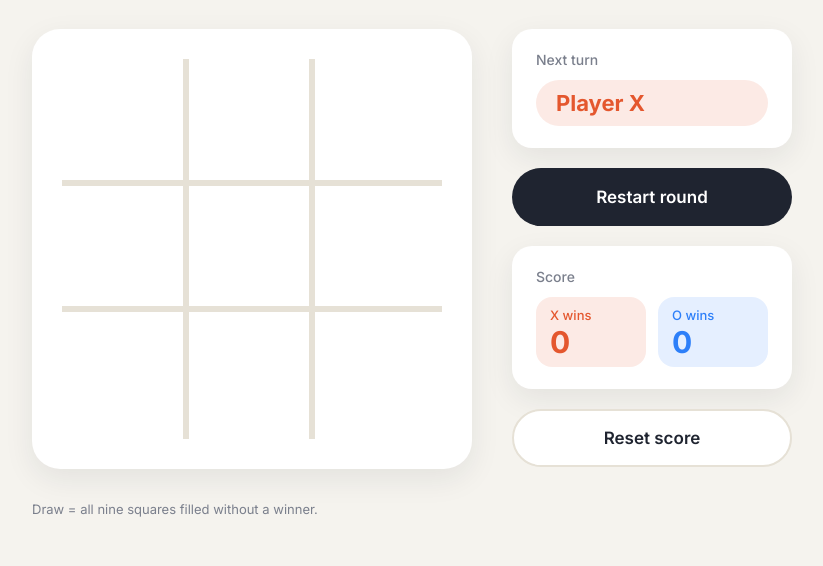
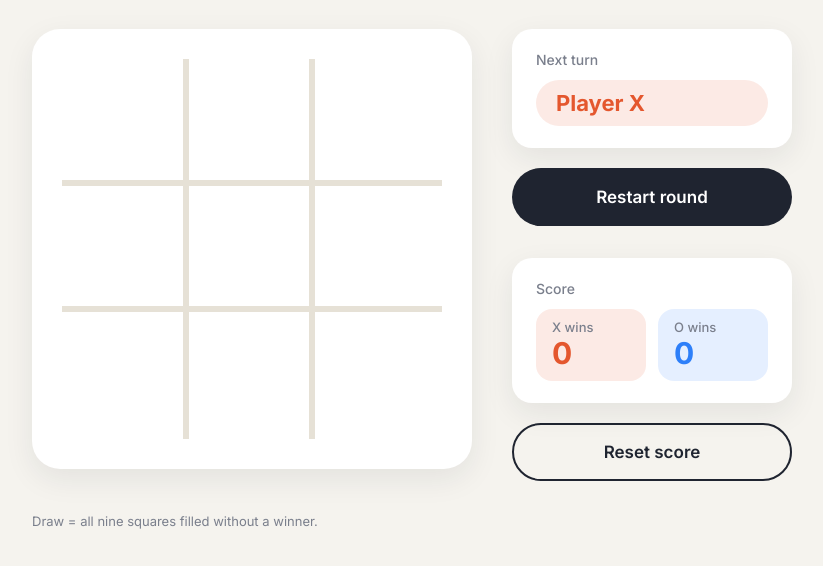
Before and after one commit to pupca/ticktacktoe, a plain HTML site: page index.html in a window 1280 px wide. Shown: the part 142-708 px from the top of the page, without its empty margins (228-1051 px from the left). Drawn offline with Linux system fonts and the light colour scheme.

Commit message:
GM-596: score board (X/O win counts, Reset score)

```diff
--- a/game.js
+++ b/game.js
@@ -9,9 +9,9 @@ const boardEl = document.getElementById('board');
 const statusEl = document.getElementById('status');
 const statusLabelEl = document.getElementById('status-label');
 const restartEl = document.getElementById('restart');
+const resetScoreEl = document.getElementById('reset-score');
 const scoreXEl = document.getElementById('score-x');
 const scoreOEl = document.getElementById('score-o');
-const resetScoreEl = document.getElementById('reset-score');
 
 let cells = Array(9).fill(null);
 let player = 'X';
@@ -101,5 +101,5 @@ for (let i = 0; i < 9; i++) {
 }
 restartEl.addEventListener('click', restart);
 resetScoreEl.addEventListener('click', resetScore);
+renderScore();
 restart();
-renderScore();
--- a/index.html
+++ b/index.html
@@ -25,21 +25,20 @@
         <span class="pill" id="status">Player X</span>
       </div>
       <button class="button" id="restart" type="button">Restart round</button>
-
       <section class="card score-card" aria-label="Score">
         <span class="card-label">Score</span>
         <div class="score-pills">
           <div class="score-pill x">
-            <span class="score-name">X wins</span>
+            <span class="score-pill-label">X wins</span>
             <span class="score-count" id="score-x">0</span>
           </div>
           <div class="score-pill o">
-            <span class="score-name">O wins</span>
+            <span class="score-pill-label">O wins</span>
             <span class="score-count" id="score-o">0</span>
           </div>
         </div>
       </section>
-      <button class="button button-outline" id="reset-score" type="button">Reset score</button>
+      <button class="button outline" id="reset-score" type="button">Reset score</button>
     </aside>
 
     <footer class="rules">Draw = all nine squares filled without a winner.</footer>
--- a/style.css
+++ b/style.css
@@ -96,18 +96,17 @@ body {
 .pill.o { background: rgba(45, 127, 249, 0.12); color: var(--o); }
 .pill.draw { background: #EEF0F2; color: var(--muted); }
 
+.score-card { margin-top: 12px; }
 .score-pills { display: grid; grid-template-columns: 1fr 1fr; gap: 12px; }
 .score-pill {
   border-radius: 16px;
-  padding: 10px 14px;
-  display: grid;
-  gap: 4px;
+  padding: 10px 16px;
   background: rgba(228, 87, 46, 0.12);
-  color: var(--x);
 }
-.score-pill.o { background: rgba(45, 127, 249, 0.12); color: var(--o); }
-.score-name { font-size: 13px; font-weight: 500; }
-.score-count { font-size: 30px; font-weight: 700; line-height: 1; }
+.score-pill.o { background: rgba(45, 127, 249, 0.12); }
+.score-pill-label { display: block; font-size: 13px; line-height: 16px; font-weight: 500; color: var(--muted); }
+.score-count { display: block; font-size: 30px; line-height: 36px; font-weight: 700; color: var(--x); }
+.score-pill.o .score-count { color: var(--o); }
 
 .button {
   border: 0;
@@ -122,10 +121,10 @@ body {
 }
 .button:hover { filter: brightness(1.15); }
 .button:focus-visible { outline: 3px solid var(--o); outline-offset: 3px; }
-.button-outline {
-  background: var(--card);
+.button.outline {
+  background: transparent;
   color: var(--ink);
-  border: 2px solid var(--line);
+  border: 2px solid var(--ink);
 }
 
 .rules { grid-area: rules; color: var(--muted); font-size: 13px; }
```
